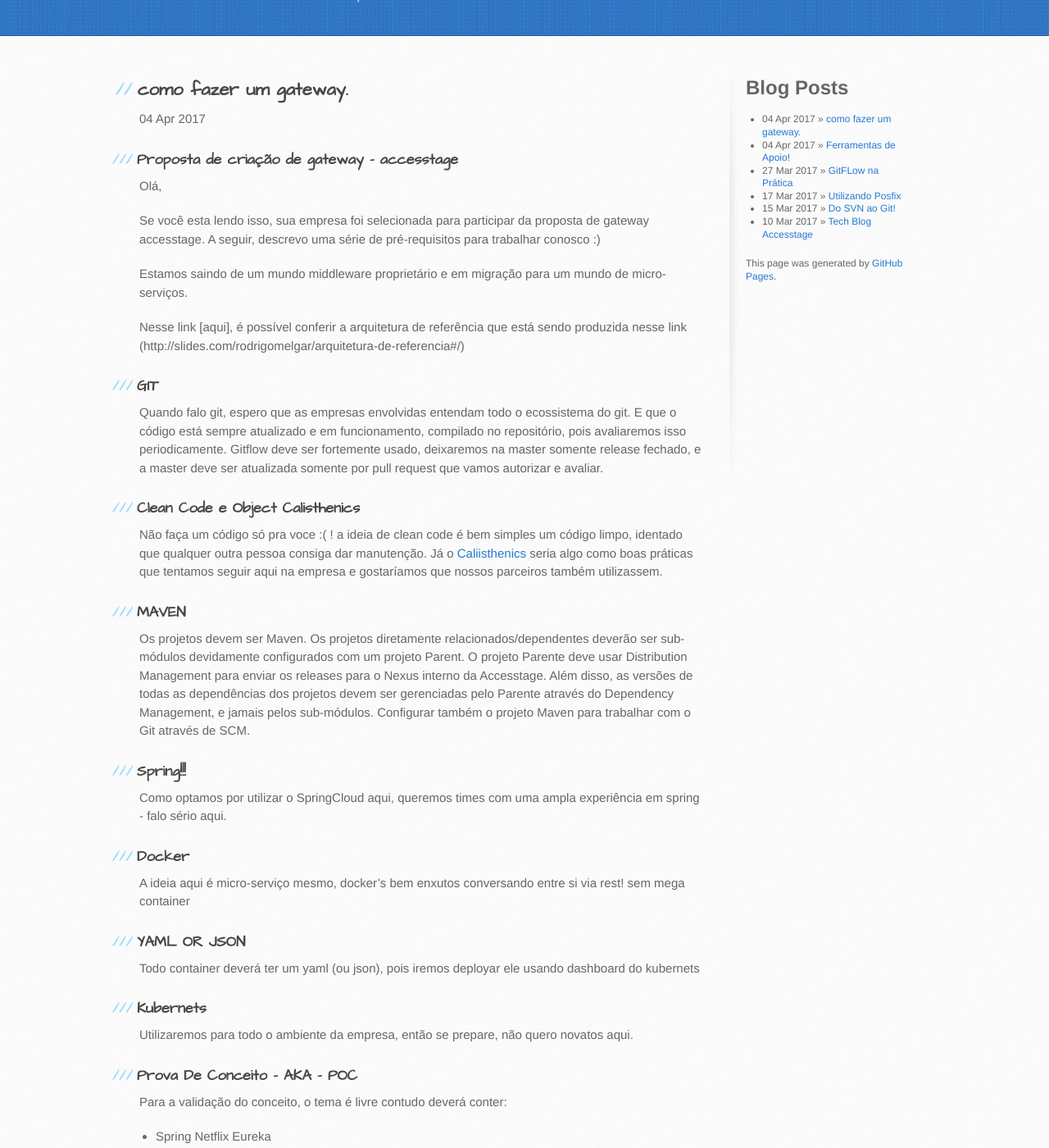
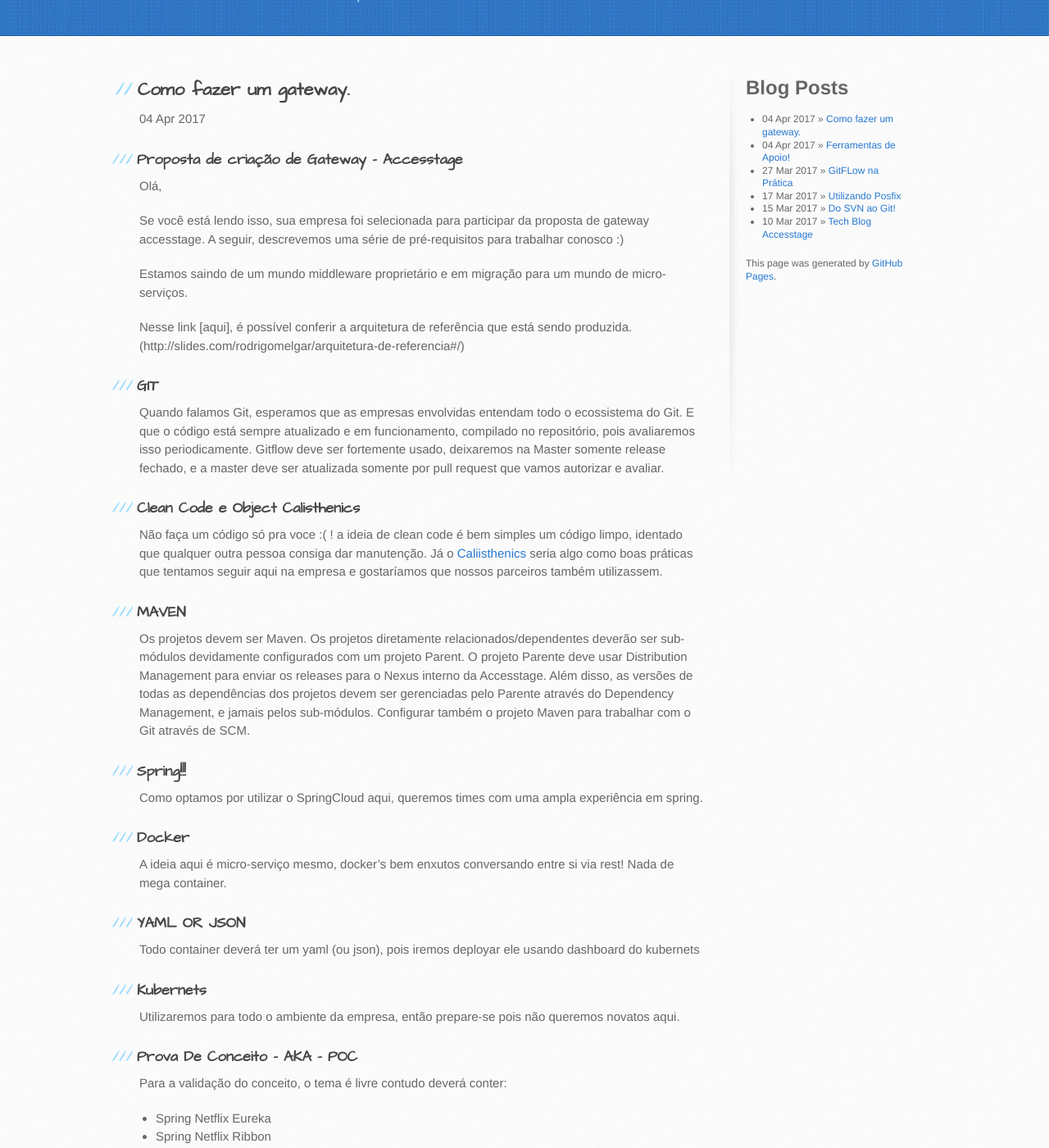
Before and after one commit to accesstage/accesstage.github.io, a Jekyll site: the page built from _posts/2017-05-10-gateway-accesstage.md, in a window 1280 px wide and 1400 px high, scrolled down 263 px. Shown: the whole window at 82% size. Built offline with Jekyll 4.4.1, drawn with Linux system fonts in a browser that asks for light colours; a script that is not in the unit is left out; comment, search, counter and statistics services are not loaded; some of the changed text lies outside the part shown.

Commit message:
Update 2017-05-10-gateway-accesstage.md

```diff
--- a/_posts/2017-05-10-gateway-accesstage.md
+++ b/_posts/2017-05-10-gateway-accesstage.md
@@ -1,24 +1,24 @@
 ---
 layout: post
-title:  como fazer um gateway.
+title:  Como fazer um gateway.
 date:   2017-04-04 20:07:00
 author: rodrigomelgar
 ---
 
-### Proposta de criação de gateway - accesstage
+### Proposta de criação de Gateway - Accesstage
 
 Olá,
 
-Se você esta lendo isso, sua empresa foi selecionada para participar da proposta de gateway accesstage. A seguir, descrevo uma série de pré-requisitos para trabalhar conosco :)
+Se você está lendo isso, sua empresa foi selecionada para participar da proposta de gateway accesstage. A seguir, descrevemos uma série de pré-requisitos para trabalhar conosco :)
 
 Estamos saindo de um mundo middleware proprietário e em migração para um mundo de micro-serviços.
 
-Nesse link [aqui], é possível conferir a arquitetura de referência que está sendo produzida nesse link (http://slides.com/rodrigomelgar/arquitetura-de-referencia#/)
+Nesse link [aqui], é possível conferir a arquitetura de referência que está sendo produzida. (http://slides.com/rodrigomelgar/arquitetura-de-referencia#/)
 
 
 ### GIT
 
-Quando falo git, espero que as empresas envolvidas entendam todo o ecossistema do git. E que o código está sempre atualizado e em funcionamento, compilado no repositório, pois avaliaremos isso periodicamente. Gitflow deve ser fortemente usado, deixaremos na master somente release fechado, e a master deve ser atualizada somente por pull request que vamos autorizar e avaliar.
+Quando falamos Git, esperamos que as empresas envolvidas entendam todo o ecossistema do Git. E que o código está sempre atualizado e em funcionamento, compilado no repositório, pois avaliaremos isso periodicamente. Gitflow deve ser fortemente usado, deixaremos na Master somente release fechado, e a master deve ser atualizada somente por pull request que vamos autorizar e avaliar.
 
 ### Clean Code e Object Calisthenics
 Não faça um código só pra voce :( ! a ideia de clean code é bem simples um código limpo, identado que qualquer outra pessoa consiga dar manutenção. Já o [Caliisthenics](http://williamdurand.fr/2013/06/03/object-calisthenics/) seria algo como boas práticas que tentamos seguir aqui na empresa e gostaríamos que nossos parceiros também utilizassem.
@@ -28,16 +28,16 @@
 Configurar também o projeto Maven para trabalhar com o Git através de SCM.
 
 ### Spring!!!
-Como optamos por utilizar o SpringCloud aqui, queremos times com uma ampla experiência em spring - falo sério aqui.
+Como optamos por utilizar o SpringCloud aqui, queremos times com uma ampla experiência em spring.
 
 ### Docker
-A ideia aqui é micro-serviço mesmo, docker's bem enxutos conversando entre si via rest! sem mega container
+A ideia aqui é micro-serviço mesmo, docker's bem enxutos conversando entre si via rest! Nada de mega container.
 
 ### YAML OR JSON
 Todo container deverá ter um yaml (ou json), pois iremos deployar ele usando dashboard do kubernets
 
 ### Kubernets
-Utilizaremos para todo o ambiente da empresa, então se prepare, não quero novatos aqui.
+Utilizaremos para todo o ambiente da empresa, então prepare-se pois não queremos novatos aqui.
 
 ### Prova De Conceito - AKA - POC
 
```
Also changed, not shown: other parts of _posts/2017-05-10-gateway-accesstage.md (+4 -4 lines).
